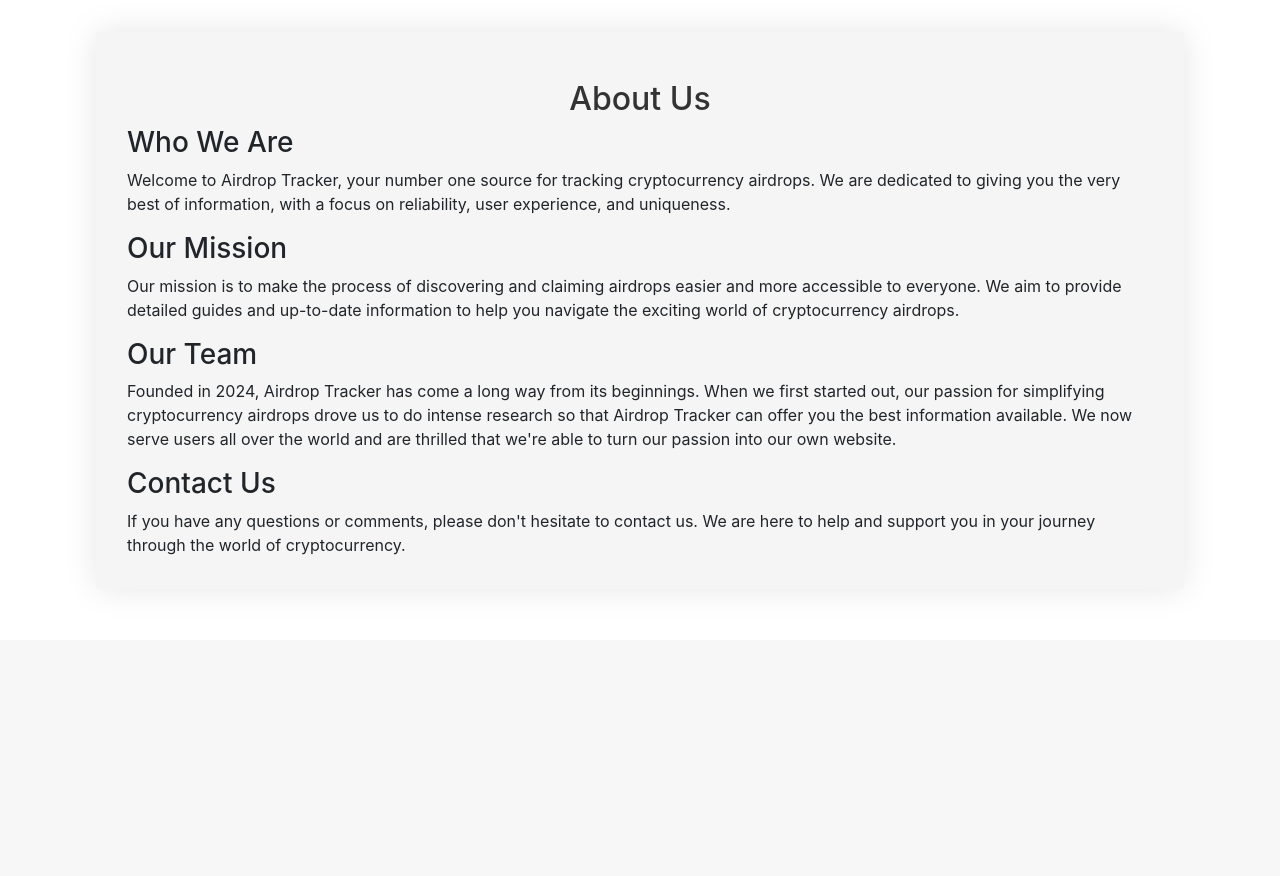
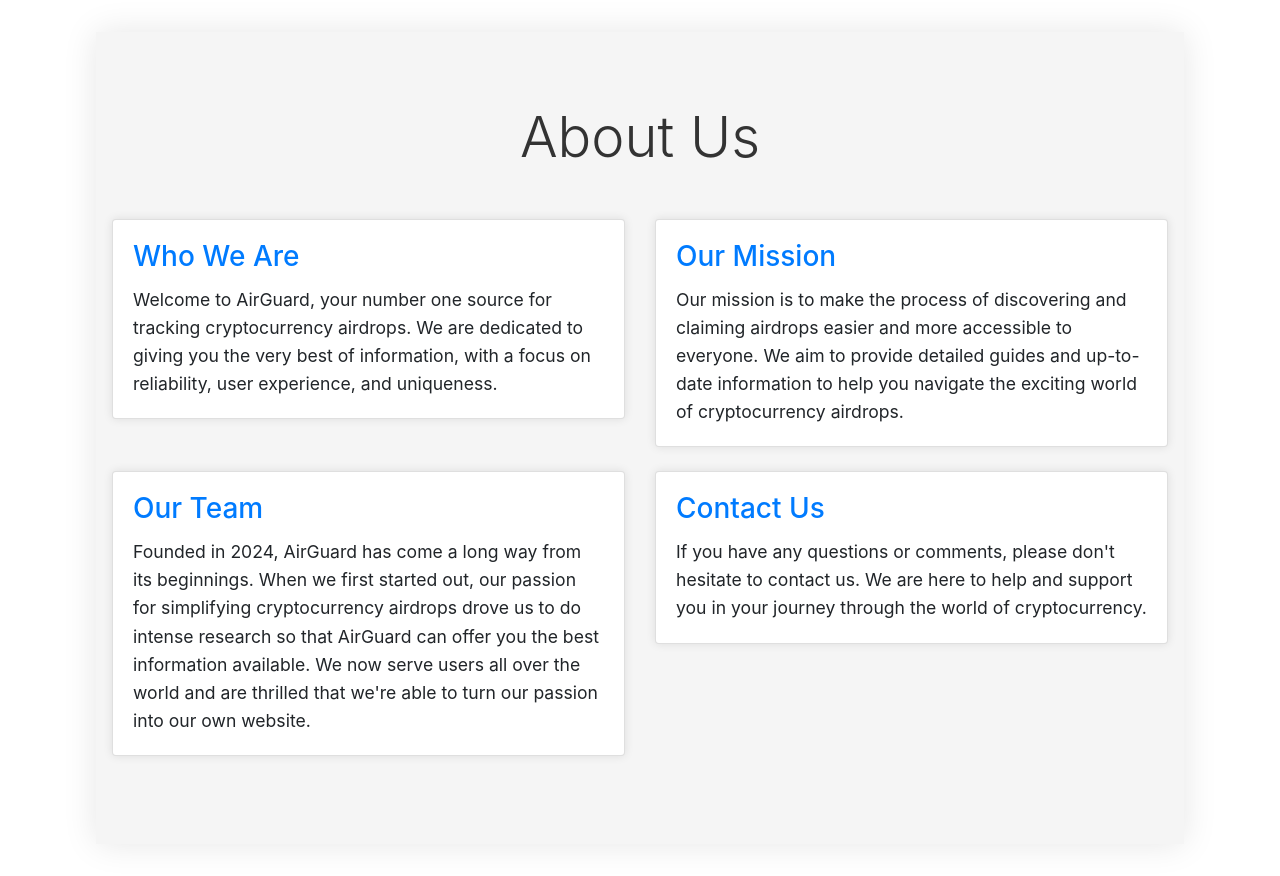
Before and after one commit to Teng-Jun/ITP_Group-23, a PHP site: page /aboutus.php in a window 1280 px wide. Shown: the part 160-1036 px from the top of the page. Before the commit the page ends 715 px from the top, so only its background shows below. Run offline with PHP 8.4, Linux system fonts and the light colour scheme.

Commit message:
updated aboutus, index and tips.php

```diff
--- a/Website Related/AirGuard/aboutus.php
+++ b/Website Related/AirGuard/aboutus.php
@@ -7,6 +7,47 @@
     <link rel="stylesheet" href="styles.css">
     <link rel="stylesheet" href="https://stackpath.bootstrapcdn.com/bootstrap/4.5.2/css/bootstrap.min.css">
     <link rel="icon" type="image/png" href="image/airguard-favicon-color-32.png">
+    <style>
+        /* Enhancements for aboutus.php */
+        .container {
+            max-width: 1200px;
+            margin: auto;
+            padding: 0 15px;
+        }
+
+        h2 {
+            color: #007BFF;
+            margin-bottom: 20px;
+        }
+
+        .card {
+            border: none;
+            box-shadow: 0 0 10px rgba(0, 0, 0, 0.1);
+        }
+
+        .card-body {
+            padding: 20px;
+        }
+
+        .card-title {
+            color: #007BFF;
+            margin-bottom: 15px;
+        }
+
+        .card-text {
+            font-size: 1.1em;
+            line-height: 1.6;
+        }
+
+        a {
+            color: #007BFF;
+            text-decoration: none;
+        }
+
+        a:hover {
+            text-decoration: underline;
+        }
+    </style>
 </head>
 <body>
     <div class="header-container">
@@ -14,26 +55,50 @@
     </div>
     <div class="wrapper">
         <main>
-            <h2>About Us</h2>
-            <div class="container">
-            <section id="about-us">
-                <div class="about-us-content">
-                    <h3>Who We Are</h3>
-                    <p>Welcome to Airdrop Tracker, your number one source for tracking cryptocurrency airdrops. We are dedicated to giving you the very best of information, with a focus on reliability, user experience, and uniqueness.</p>
-
-                    <h3>Our Mission</h3>
-                    <p>Our mission is to make the process of discovering and claiming airdrops easier and more accessible to everyone. We aim to provide detailed guides and up-to-date information to help you navigate the exciting world of cryptocurrency airdrops.</p>
-
-                    <h3>Our Team</h3>
-                    <p>Founded in 2024, Airdrop Tracker has come a long way from its beginnings. When we first started out, our passion for simplifying cryptocurrency airdrops drove us to do intense research so that Airdrop Tracker can offer you the best information available. We now serve users all over the world and are thrilled that we're able to turn our passion into our own website.</p>
-
-                    <h3>Contact Us</h3>
-                    <p>If you have any questions or comments, please don't hesitate to contact us. We are here to help and support you in your journey through the world of cryptocurrency.</p>
+            <div class="text-center mb-5">
+                <h2 class="display-4">About Us</h2>
+            </div>
+            <section id="about-us" class="mb-5">
+                <div class="row">
+                    <div class="col-md-6 mb-4">
+                        <div class="card">
+                            <div class="card-body">
+                                <h3 class="card-title">Who We Are</h3>
+                                <p class="card-text">Welcome to AirGuard, your number one source for tracking cryptocurrency airdrops. We are dedicated to giving you the very best of information, with a focus on reliability, user experience, and uniqueness.</p>
+                            </div>
+                        </div>
+                    </div>
+                    <div class="col-md-6 mb-4">
+                        <div class="card">
+                            <div class="card-body">
+                                <h3 class="card-title">Our Mission</h3>
+                                <p class="card-text">Our mission is to make the process of discovering and claiming airdrops easier and more accessible to everyone. We aim to provide detailed guides and up-to-date information to help you navigate the exciting world of cryptocurrency airdrops.</p>
+                            </div>
+                        </div>
+                    </div>
+                    <div class="col-md-6 mb-4">
+                        <div class="card">
+                            <div class="card-body">
+                                <h3 class="card-title">Our Team</h3>
+                                <p class="card-text">Founded in 2024, AirGuard has come a long way from its beginnings. When we first started out, our passion for simplifying cryptocurrency airdrops drove us to do intense research so that AirGuard can offer you the best information available. We now serve users all over the world and are thrilled that we're able to turn our passion into our own website.</p>
+                            </div>
+                        </div>
+                    </div>
+                    <div class="col-md-6 mb-4">
+                        <div class="card">
+                            <div class="card-body">
+                                <h3 class="card-title">Contact Us</h3>
+                                <p class="card-text">If you have any questions or comments, please don't hesitate to contact us. We are here to help and support you in your journey through the world of cryptocurrency.</p>
+                            </div>
+                        </div>
+                    </div>
                 </div>
             </section>
-            </div>
         </main>
     </div>
+    <script src="https://code.jquery.com/jquery-3.5.1.slim.min.js"></script>
+    <script src="https://cdn.jsdelivr.net/npm/@popperjs/core@2.9.3/dist/umd/popper.min.js"></script>
+    <script src="https://stackpath.bootstrapcdn.com/bootstrap/4.5.2/js/bootstrap.min.js"></script>
     <script src="script.js"></script>
 </body>
 </html>
```
Also changed, not shown: Website Related/AirGuard/index.php (+74 -18 lines), Website Related/AirGuard/tips.php (+5 -5 lines).
